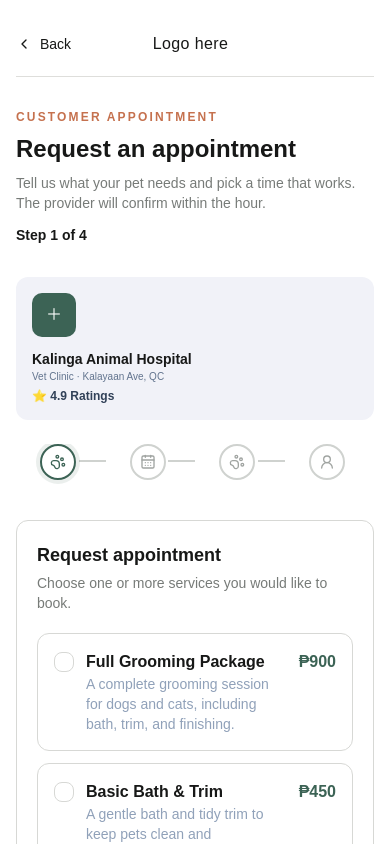
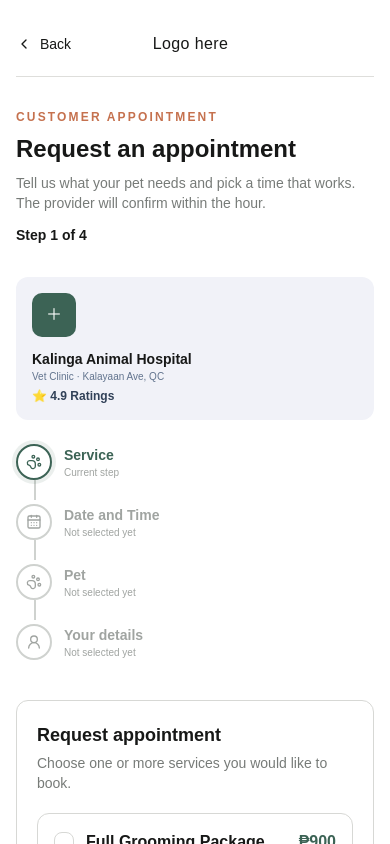
Before and after one commit to GarudaKurt/Aspen, a Next.js app: page /request-appointment in a window 390 px wide. Shown: the top 844 px of the page. Built offline with nearby package versions, Linux system fonts and the light colour scheme.

Commit message:
Improve responsive appointment progress states

```diff
--- a/src/components/appointment/appointment-page.tsx
+++ b/src/components/appointment/appointment-page.tsx
@@ -94,9 +94,27 @@ function ProviderCard() {
 }
 
 function AppointmentStepper({ activeIndex }: { activeIndex: number }) {
-  return <nav aria-label="Appointment progress" className="overflow-x-auto pb-2 lg:overflow-visible"><ol className="flex min-w-max items-start lg:block lg:min-w-0">{steps.map(({ label, icon: Icon }, index) => { const current = index === activeIndex; const complete = index < activeIndex; return <li key={label} className="relative flex flex-1 items-start lg:block lg:pb-7"><div className={`relative z-10 flex min-w-[84px] flex-col items-center gap-2 text-center text-xs lg:flex-row lg:items-center lg:gap-2 lg:text-left ${index <= activeIndex ? "text-[#3c6355]" : "text-[#a0a4a1]"}`}><span className={`flex size-9 shrink-0 items-center justify-center rounded-full border-2 bg-white ${current ? "border-[#3c6355] ring-4 ring-[#3c6355]/10" : complete ? "border-[#3c6355] bg-[#3c6355] text-white" : "border-[#cfd2cf]"}`}>{complete ? <Check size={16} /> : <Icon size={16} />}</span><span className="hidden sm:block lg:block"><strong className="block">{label}</strong><small className="block text-[9px] text-[#a0a4a1]">{current ? "Current step" : complete ? "Completed" : "Not selected yet"}</small></span></div>{index < steps.length - 1 && <span aria-hidden="true" className={`absolute z-0 bg-[#cfd2cf] ${complete ? "bg-[#3c6355]" : ""} left-[calc(50%+18px)] right-0 top-4 h-0.5 lg:left-4 lg:right-auto lg:top-9 lg:h-auto lg:w-0.5 lg:-translate-x-1/2 lg:bottom-0`} />}</li>;})}</ol></nav>;
+  return <nav aria-label="Appointment progress" className="pb-2">
+    <ol className="space-y-1">
+      {steps.map(({ label, icon: Icon }, index) => {
+        const current = index === activeIndex;
+        const complete = index < activeIndex;
+        return <li key={label} className="relative flex items-start pb-5 last:pb-0">
+          {index < steps.length - 1 && <span aria-hidden="true" className={`absolute bottom-0 left-[18px] top-9 w-0.5 ${complete ? "bg-[#3c6355]" : "bg-[#cfd2cf]"}`} />}
+          <div className={`relative z-10 flex items-center gap-3 ${index <= activeIndex ? "text-[#3c6355]" : "text-[#a0a4a1]"}`}>
+            <span className={`flex size-9 shrink-0 items-center justify-center rounded-full border-2 bg-white transition-colors duration-200 ${current ? "border-[#3c6355] text-[#3c6355] ring-4 ring-[#3c6355]/10" : complete ? "border-[#3c6355] bg-[#3c6355] text-white" : "border-[#cfd2cf] text-[#a0a4a1]"}`}>
+              {complete ? <Check size={16} strokeWidth={2.5} /> : <Icon size={16} />}
+            </span>
+            <span className="block text-left">
+              <strong className="block text-sm">{label}</strong>
+              <small className="block text-[10px] text-[#a0a4a1]">{current ? "Current step" : complete ? "Completed" : "Not selected yet"}</small>
+            </span>
+          </div>
+        </li>;
+      })}
+    </ol>
+  </nav>;
 }
-
 function ServiceStep({ selected, onToggle }: { selected: string[]; onToggle: (id: string) => void }) {
   return <FormSection title="Request appointment" description="Choose one or more services you would like to book."><div className="space-y-3">{services.filter((service) => service.status === "Active").map((service) => { const checked = selected.includes(service.id); return <button key={service.id} type="button" onClick={() => onToggle(service.id)} aria-pressed={checked} className={`flex w-full items-start gap-3 rounded-xl border p-4 text-left transition ${checked ? "border-[#3c6355] ring-1 ring-[#3c6355]" : "border-[#d7d8d5] hover:border-[#3c6355]"}`}><span className={`mt-0.5 flex size-5 shrink-0 items-center justify-center rounded-md border ${checked ? "border-[#3c6355] bg-[#3c6355] text-white" : "border-[#d7d8d5]"}`}>{checked && <Check size={14} />}</span><span className="min-w-0 flex-1"><strong className="block">{service.title}</strong><span className="block text-sm text-slate-400">{service.description}</span></span><strong className="shrink-0 text-[#3c6355]">{service.price}</strong></button>;})}</div></FormSection>;
 }
```
